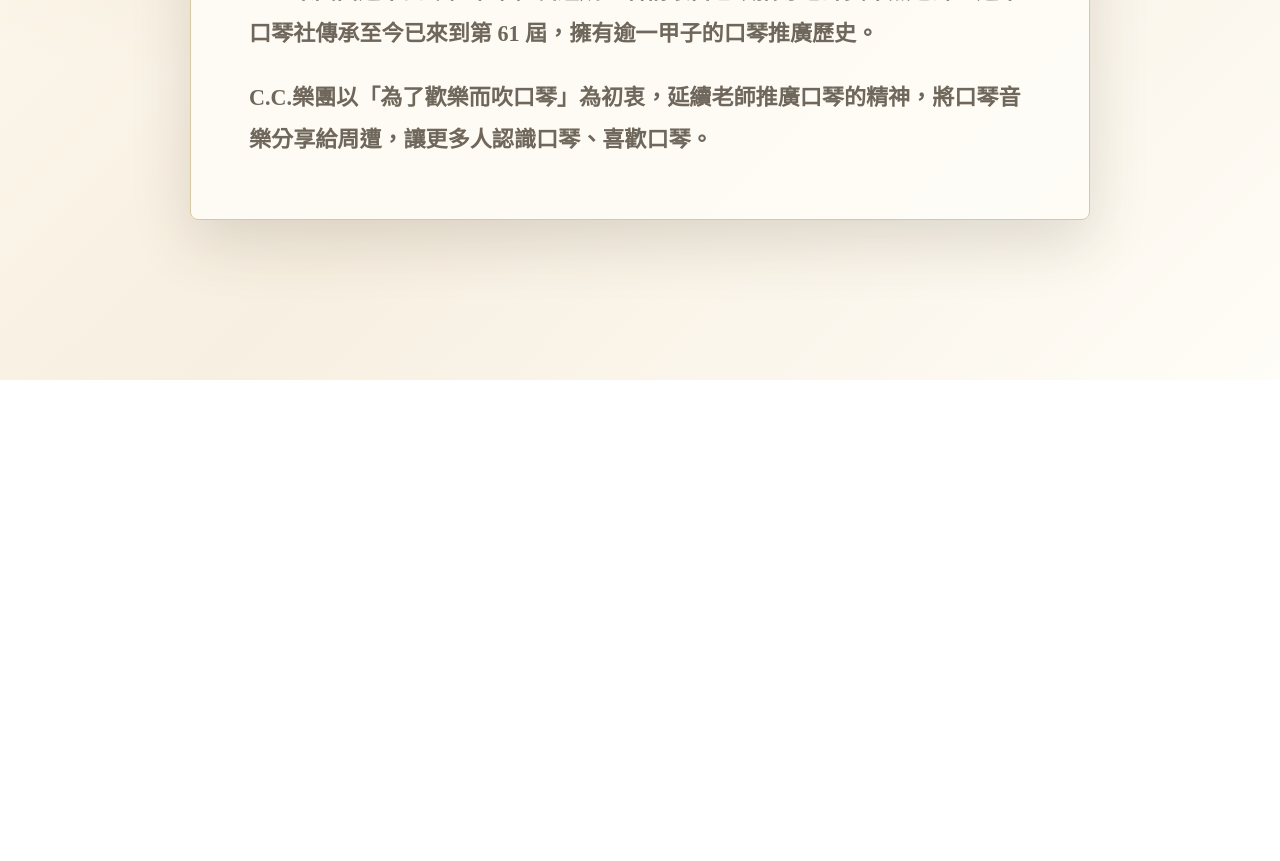
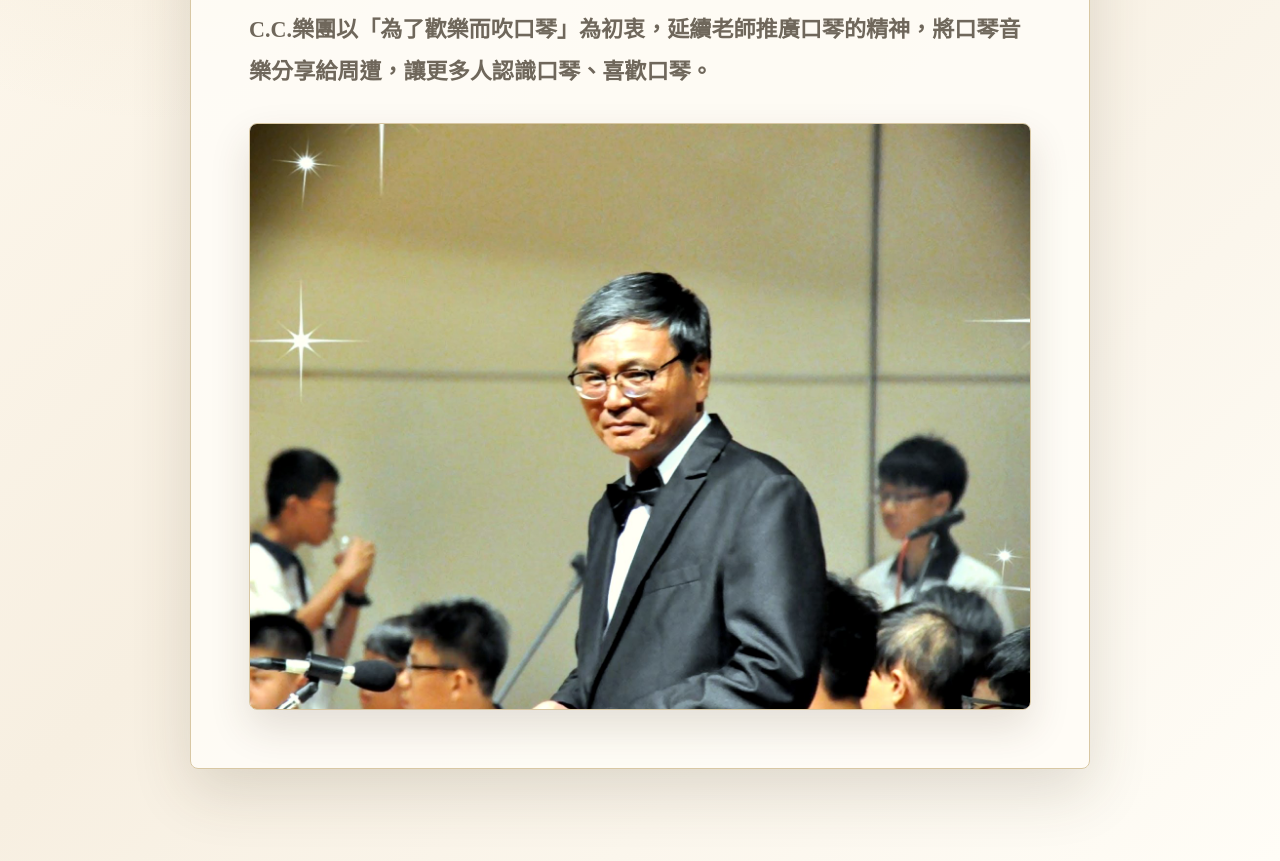
Before and after one commit to tennis830531-byte/cc-harmonica-study-group, a plain HTML site: page origin.html in a window 1280 px wide. Shown: the part 420-1281 px from the top of the page. Before the commit the page ends 800 px from the top, so only its background shows below. Drawn offline with Linux system fonts and the light colour scheme.

Commit message:
Add photos to info pages

```diff
--- a/origin.html
+++ b/origin.html
@@ -26,6 +26,9 @@
           <p>
             C.C.樂團以「為了歡樂而吹口琴」為初衷，延續老師推廣口琴的精神，將口琴音樂分享給周遭，讓更多人認識口琴、喜歡口琴。
           </p>
+          <figure class="article-photo">
+            <img src="assets/cc-origin-photo.jpg" alt="吳常熙老師與口琴社活動照片" />
+          </figure>
         </section>
       </article>
     </main>
--- a/styles.css
+++ b/styles.css
@@ -449,6 +449,18 @@ h1 {
   box-shadow: 0 12px 28px rgba(36, 32, 27, 0.1);
 }
 
+.article-photo {
+  margin: 30px 0 0;
+}
+
+.article-photo img {
+  display: block;
+  width: 100%;
+  border: 1px solid var(--line);
+  border-radius: 8px;
+  box-shadow: 0 18px 40px rgba(69, 53, 28, 0.14);
+}
+
 @media (max-width: 860px) {
   main {
     width: min(100% - 24px, 640px);
```
Also changed, not shown: ensemble.html (+3 -0 lines), study-group.html (+3 -0 lines), assets/cc-origin-photo.jpg (added), assets/ensemble-photo.jpg (added), assets/study-group-photo.jpg (added).
